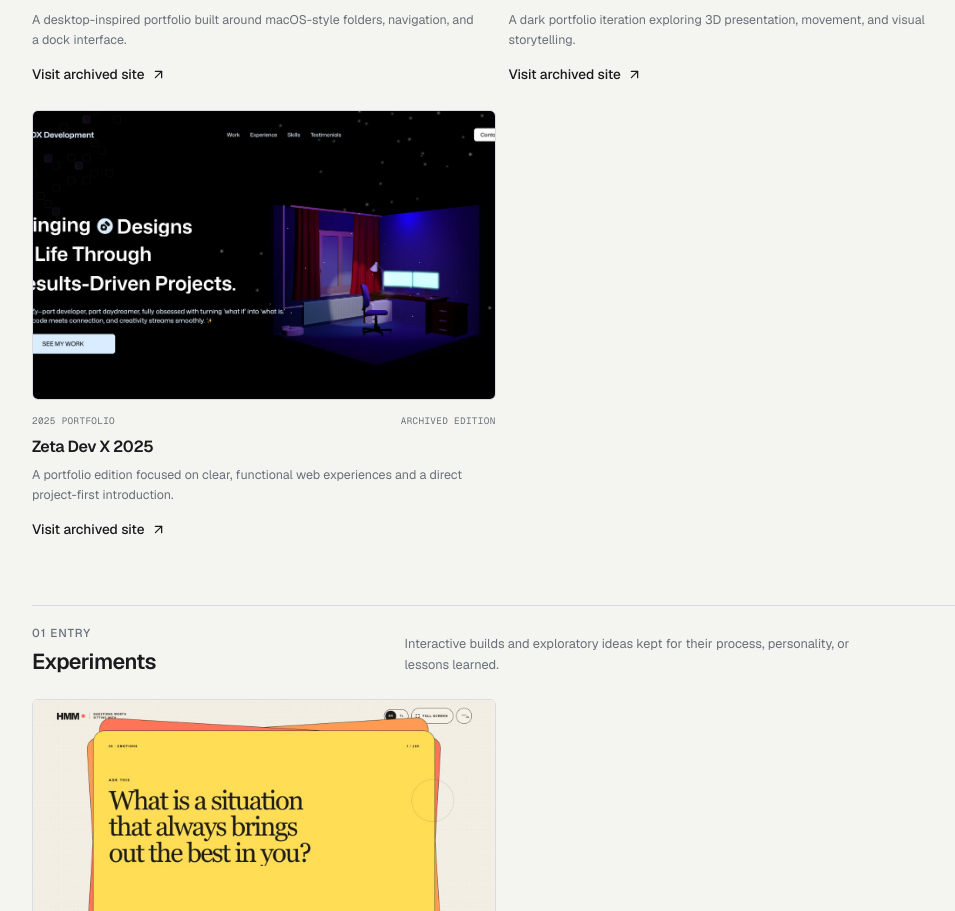
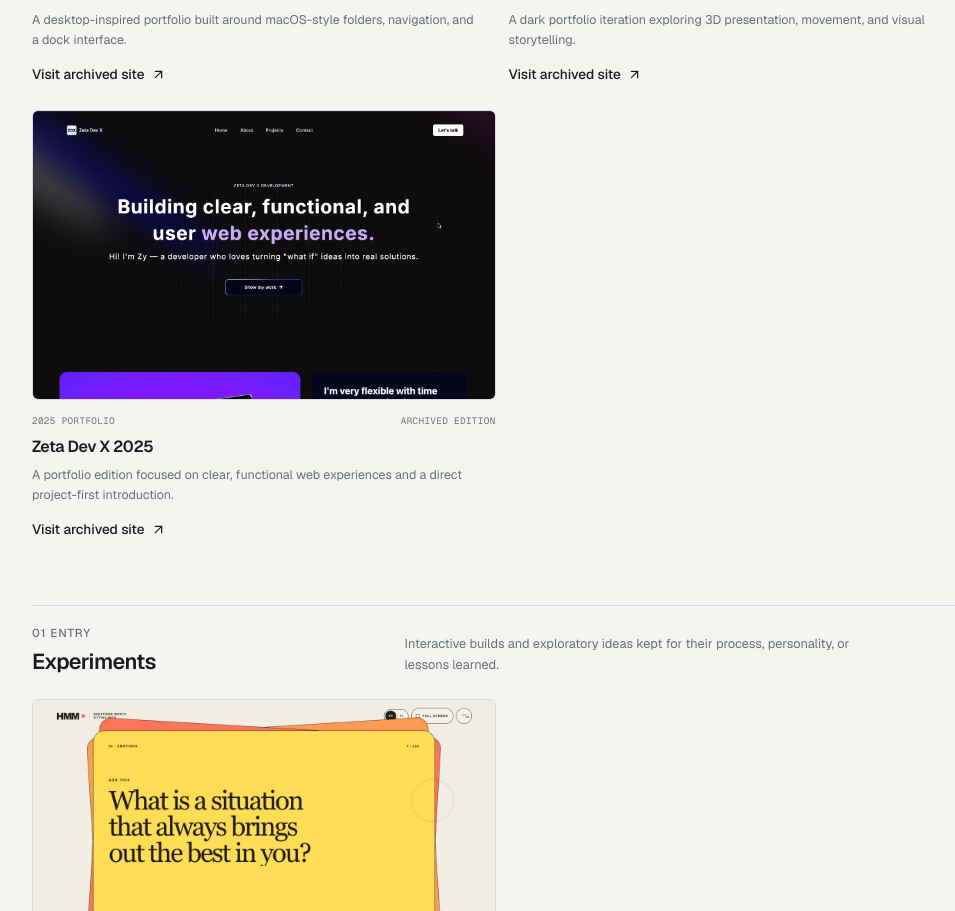
Before and after one commit to SphinxyNine/2026-Portfolio, a Next.js app: page /archive in a window 1280 px wide. Shown: the part 809-1720 px from the top of the page, without its empty margins (260-1215 px from the left). Built offline with nearby package versions, Linux system fonts and the light colour scheme.

Commit message:
Add latest portfolio assets

```diff
--- a/app/archive/page.tsx
+++ b/app/archive/page.tsx
@@ -27,7 +27,7 @@ const portfolioHistory = [
     label: '2025 portfolio',
     description: 'A portfolio edition focused on clear, functional web experiences and a direct project-first introduction.',
     status: 'Archived edition',
-    image: '/projects/Archive-ZDXPortfolio.jpg',
+    image: '/projects/zetadevx.png',
     imageAlt: 'Zeta Dev X 2025 portfolio homepage',
     url: 'https://zdx2025portfolio.vercel.app/',
   },
```
Also changed, not shown: public/projects/zetadevx.png (added).
